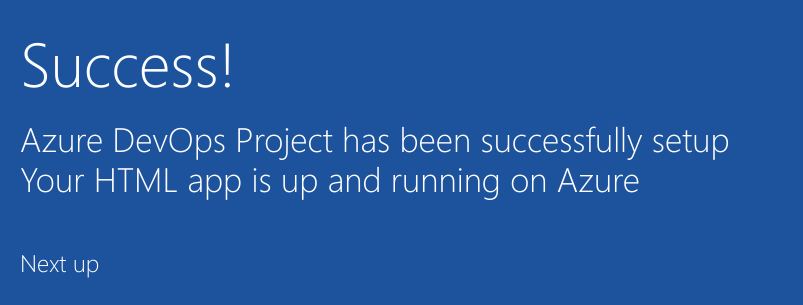
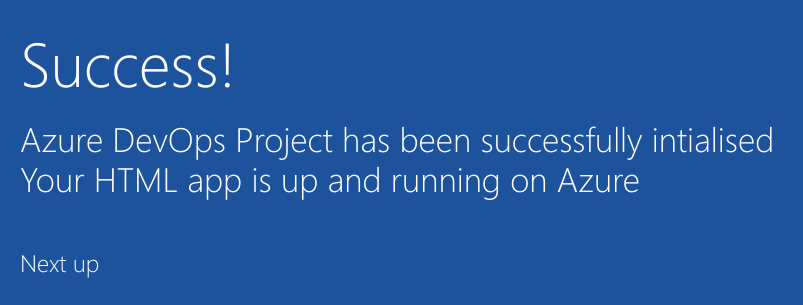
Before and after one commit to vsaibindu/aperture-technology, a plain HTML site: page sample-project/index.html in a window 1280 px wide. Shown: the part 352-657 px from the top of the page, 205-1008 px from the left. Drawn offline with Linux system fonts and the light colour scheme.

Commit message:
index.html has been modified

```diff
--- a/sample-project/index.html
+++ b/sample-project/index.html
@@ -19,7 +19,7 @@
         </div>
             <div class="content-body">
                 <div class="success-text">Success!</div>
-                <div class="description line-1"> Azure DevOps Project has been successfully setup</div>
+                <div class="description line-1"> Azure DevOps Project has been successfully intialised</div>
                 <div class="description line-2"> Your HTML app is up and running on Azure</div>
                 <div class="next-steps-container">
                     <div class="next-steps-header">Next up</div>
```
